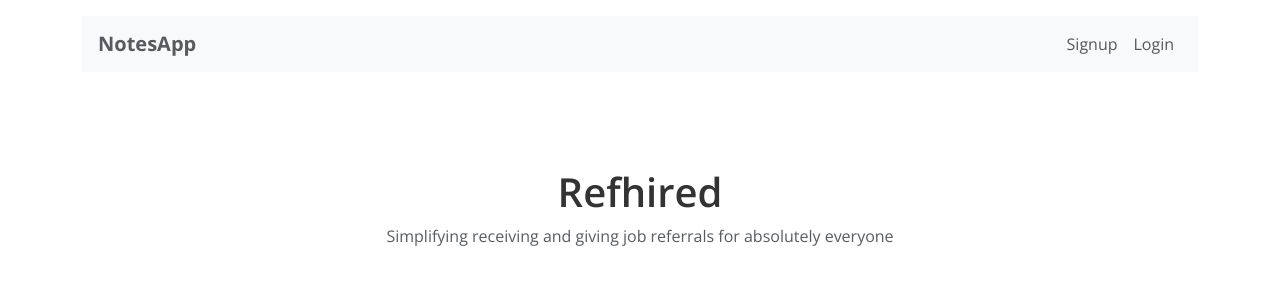
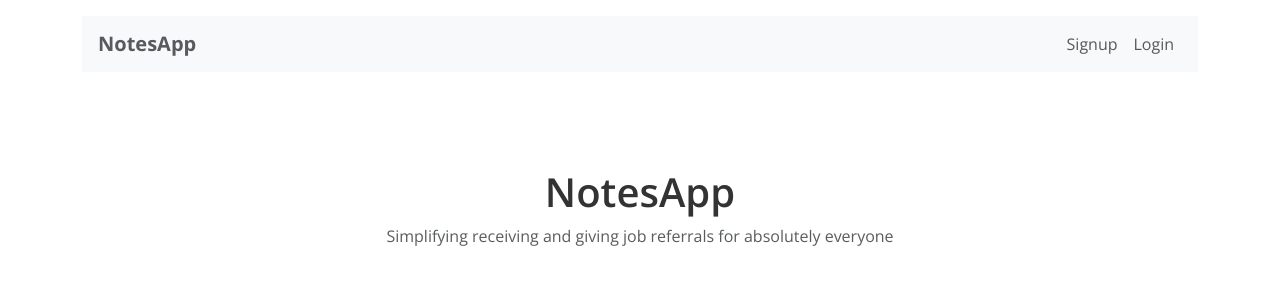
Before and after one commit to ayan-de/sst-serverless, a React (Vite) app in the folder packages/frontend/: page / in a window 1280 px wide. Shown: the top 300 px of the page. Built offline with nearby package versions, Linux system fonts and the light colour scheme; no server answers; what aws-amplify would draw is missing.

Commit message:
reactor: name

```diff
--- a/packages/frontend/index.html
+++ b/packages/frontend/index.html
@@ -14,7 +14,7 @@
     <meta charset="UTF-8" />
     <meta name="viewport" content="width=device-width, initial-scale=1.0" />
     <title>
-      Refhired - Simplifying receiving and giving job referrals for absolutely
+      NotesApp - Simplifying receiving and giving job referrals for absolutely
       everyone
     </title>
     <script>
--- a/packages/frontend/src/containers/Home.tsx
+++ b/packages/frontend/src/containers/Home.tsx
@@ -3,7 +3,7 @@ export default function Home() {
   return (
     <div className="Home">
       <div className="lander">
-        <h1>Refhired</h1>
+        <h1>NotesApp</h1>
         <p className="text-muted">
           Simplifying receiving and giving job referrals for absolutely everyone
         </p>
```
Also changed, not shown: packages/frontend/public/site.webmanifest.
